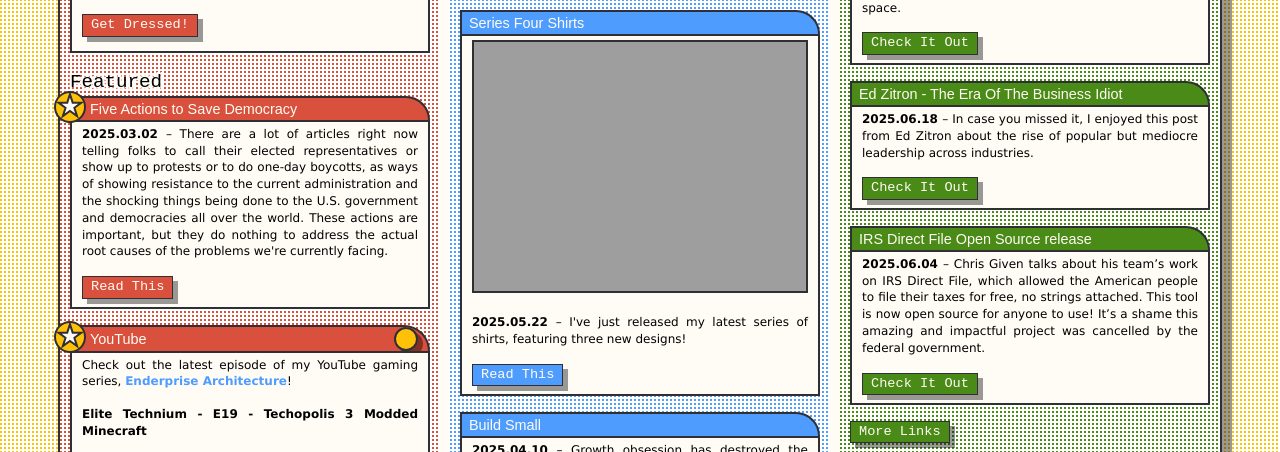
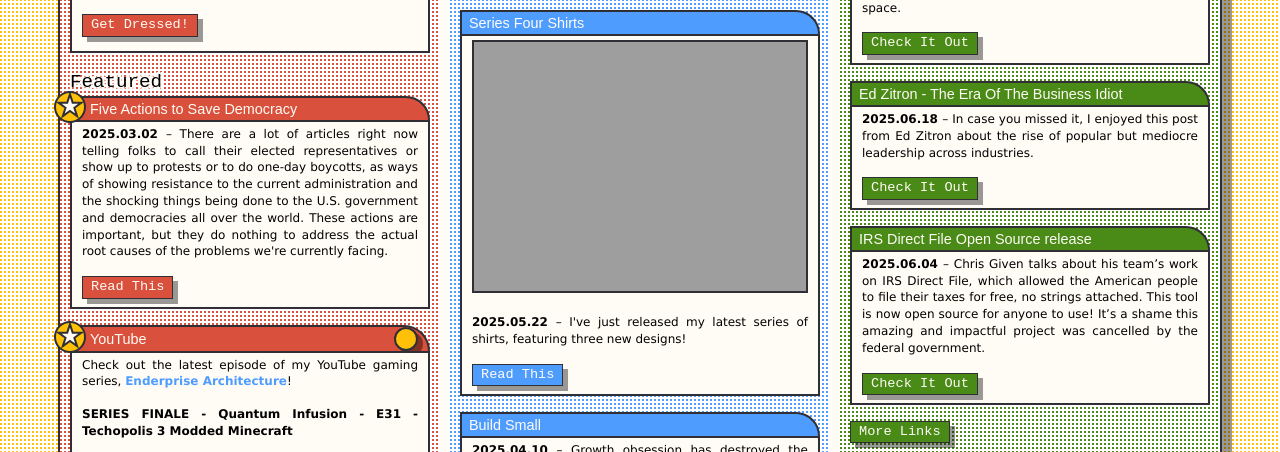
Before and after one commit to krusynth/billhunt.dev, a Jekyll site: the page built from index.md, in a window 1280 px wide, cut to the strip 249-701 px from the top of the page. Built offline with Jekyll 4.4.1, drawn with Linux system fonts in a browser that asks for light colours; some web fonts are replaced.

Commit message:
Updating latest YouTube video

```diff
--- a/_data/youtube.json
+++ b/_data/youtube.json
@@ -1 +1 @@
-{"title":"Elite Technium - E19 - Techopolis 3 Modded Minecraft","link":"https://www.youtube.com/watch?v=yMWtXI5B9ys","thumbnail":"https://i2.ytimg.com/vi/yMWtXI5B9ys/hqdefault.jpg"}
+{"title":"SERIES FINALE - Quantum Infusion - E31 - Techopolis 3 Modded Minecraft","link":"https://www.youtube.com/watch?v=H7gxghFfQk4","thumbnail":"https://i1.ytimg.com/vi/H7gxghFfQk4/hqdefault.jpg"}
```
